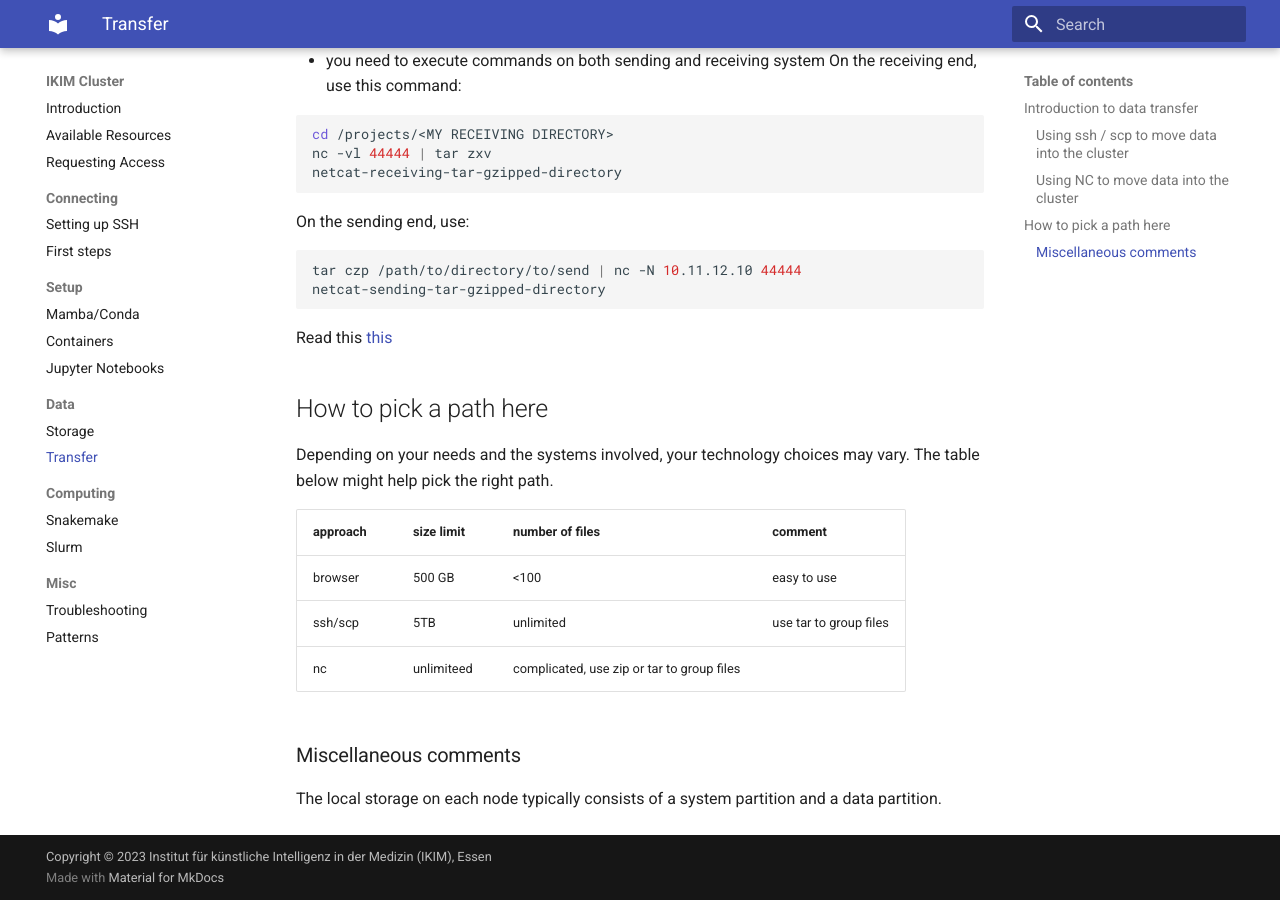
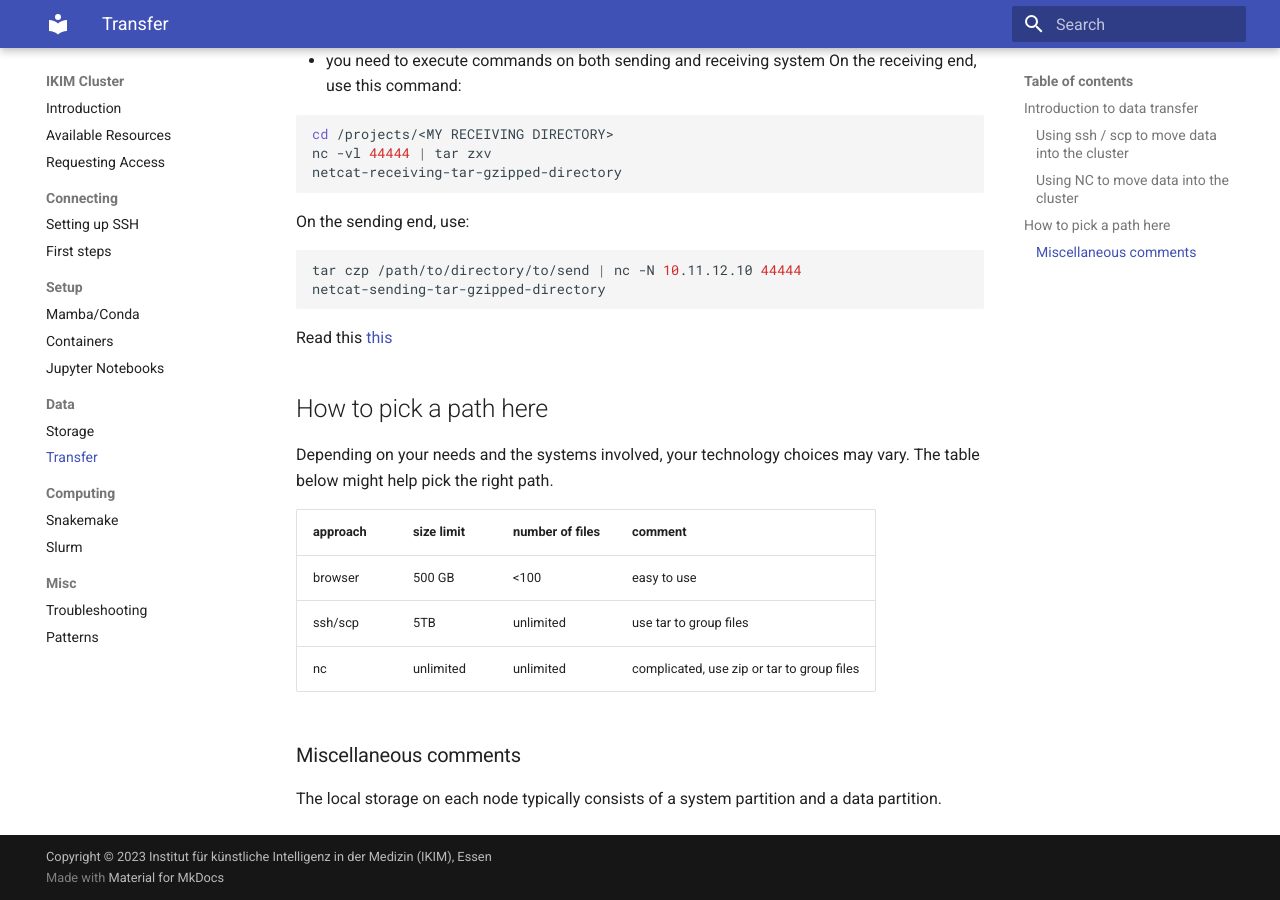
Before and after one commit to IKIM-Essen/ClusterDocs, an MkDocs documentation site: the page built from docs/transfer.md, in a window 1280 px wide and 900 px high, scrolled down 851 px. Built offline with MkDocs 1.6.1 and Material for MkDocs 9.7.7, drawn with Linux system fonts in a browser that asks for light colours.

Commit message:
Fix a couple of table issues.

```diff
--- a/docs/transfer.md
+++ b/docs/transfer.md
@@ -51,7 +51,7 @@ Depending on your needs and the systems involved, your technology choices may va
 | ---  | --- |  -- | ---|
 | browser  | 500 GB | <100 | easy to use |
 | ssh/scp  | 5TB | unlimited | use tar to group files |
-| nc       | unlimiteed  | complicated, use zip or tar to group files |
+| nc       | unlimited | unlimited | complicated, use zip or tar to group files |
 
 ### Miscellaneous comments
 
```
Also changed, not shown: docs/slurm.md (+1 -1 lines).
